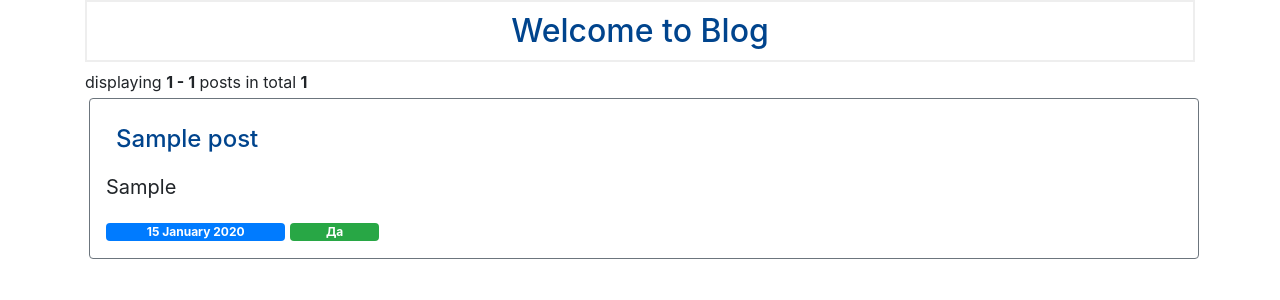
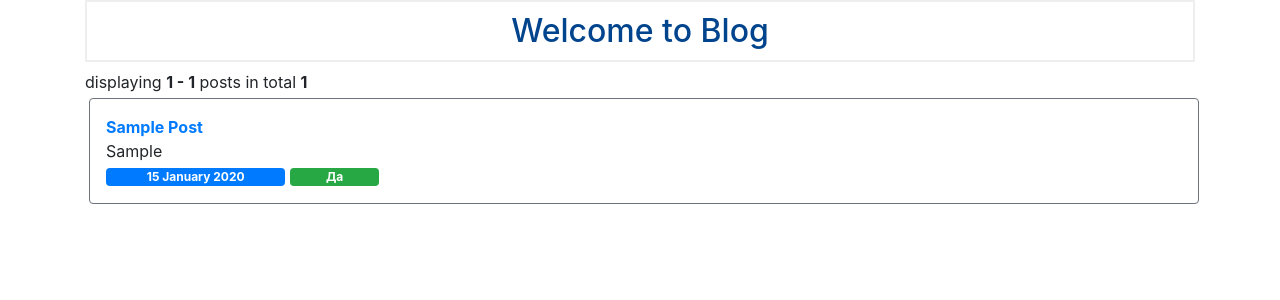
Before and after one commit to Rupreht/parser-ski66.ru, a Flask app: page / in a window 1280 px wide. Shown: the part 56-356 px from the top of the page. Run offline with Flask 2, Linux system fonts and the light colour scheme; tables that the repository leaves empty hold one stand-in row (values such as "Sample post"); parts of the project's set-up code (start-up, migrations or seed data) failed here and were passed over; some libraries are stand-ins or nearby versions.

Commit message:
fix style

```diff
--- a/app/posts/templates/index.html
+++ b/app/posts/templates/index.html
@@ -11,19 +11,13 @@
         <div class="container-fluid border border-secondary rounded p-3 m-1">
         {% if current_user.is_authenticated and current_user.id <= post.ovner %}
             <a href="{{ url_for('main.edit', id=post['id']) }}">
-                <h4>{{ post['title'] }}</h4>
-            </a>
         {% else %}
             <a href="{{ url_for('main.post', post_id=post['id']) }}">
-                <h4>{{ post['title'] }}</h4>
+        {% endif %}
+                <span class="text-capitalize font-weight-bold">{{ post['title'] }}</span>
             </a>
-        {% endif %}
 
-        <blockquote class="blockquote">
-            <p class="mb-0">
-                {{ post['sity'] }}
-            </p>
-        </blockquote>
+            <p class="mb-0">{{ post['sity'] }}</p>
 
             <span class="badge badge-primary col-2">{{ post.pub_date.strftime('%d %B %Y') }}</span>
 
```
Lines whose indentation alone changed are shown as unchanged.
